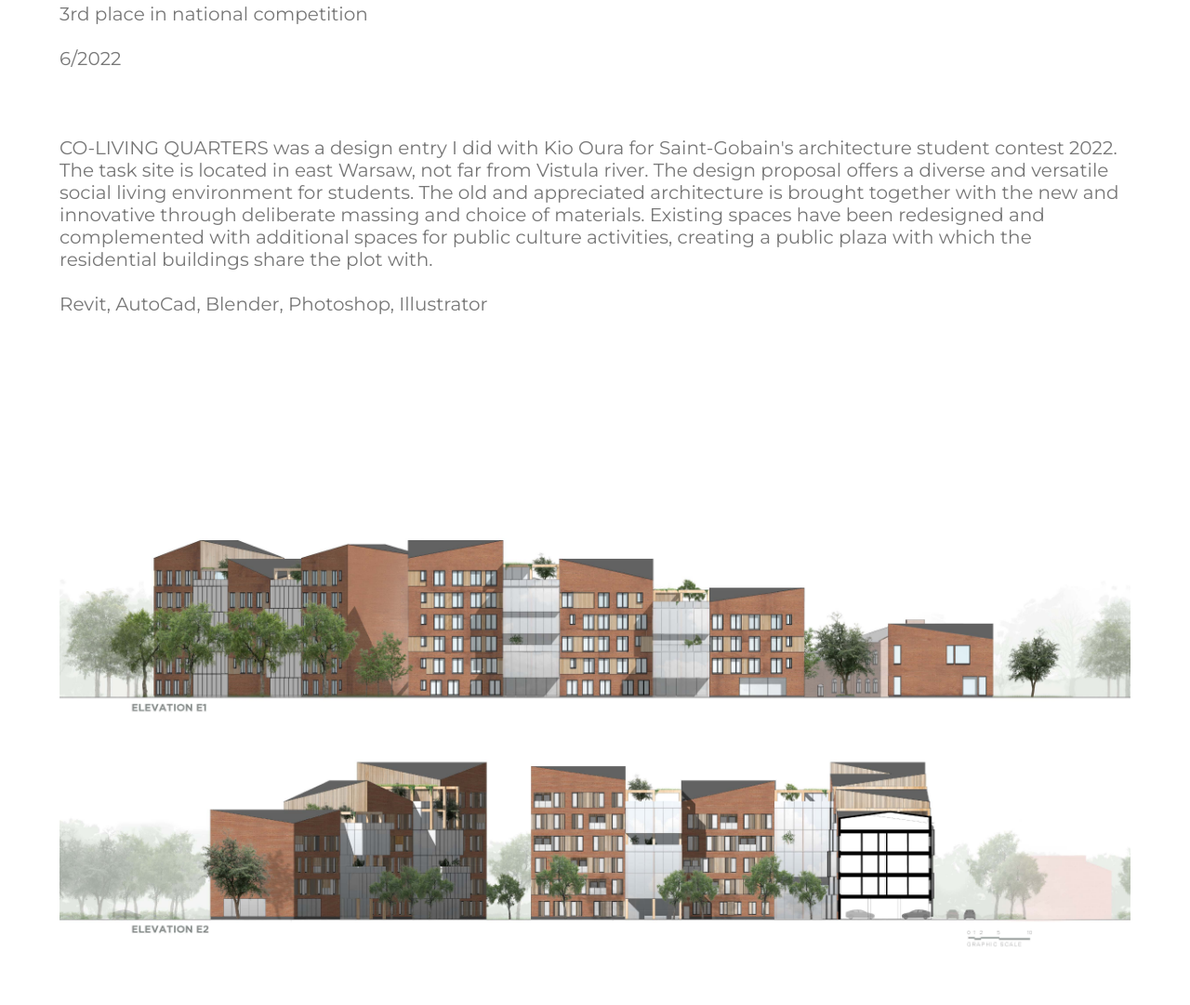
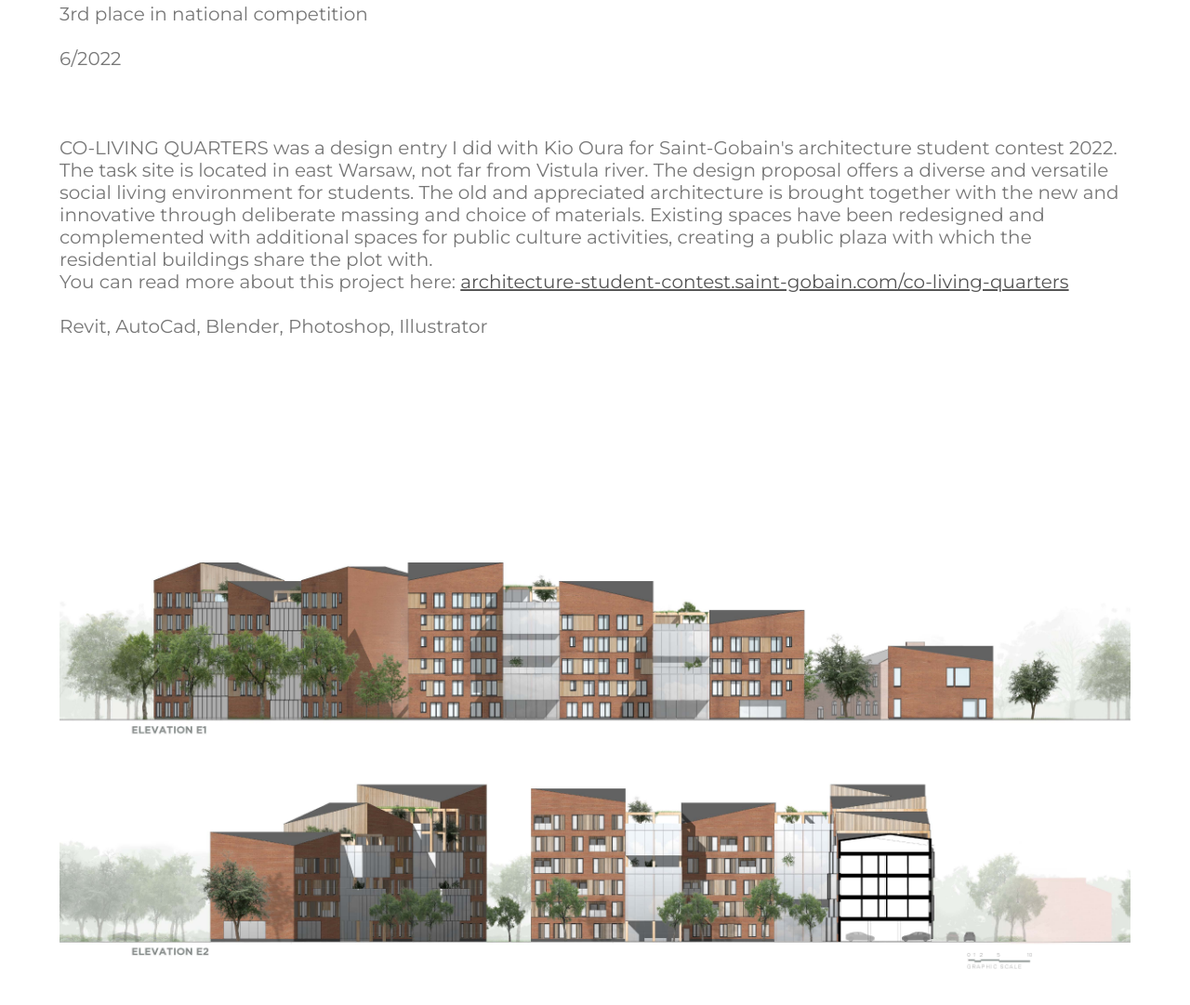
Before and after one commit to NikoVanhala/NikoVanhala, a plain HTML site: page pages/co-living_quarters.html in a window 1280 px wide. Shown: the part 1369-2450 px from the top of the page at 93% size. Drawn offline with Linux system fonts and the light colour scheme; files whose address does not match are found by name.

Commit message:
Update co-living_quarters.html

```diff
--- a/pages/co-living_quarters.html
+++ b/pages/co-living_quarters.html
@@ -114,6 +114,8 @@ CO-LIVING QUARTERS was a design entry I did with Kio Oura for Saint-Gobain's arc
 The design proposal offers a diverse and versatile social living environment for students. The old and appreciated architecture is brought together with the new and innovative through deliberate massing and choice of materials.
 Existing spaces have been redesigned and complemented with additional spaces for public culture activities, creating a public plaza with which the residential buildings share the plot with.
 <br>
+You can read more about this project here: <a href="https://architecture-student-contest.saint-gobain.com/project/2022/finland/co-living-quarters">architecture-student-contest.saint-gobain.com/co-living-quarters</a>
+<br>
 <br>
 Revit, AutoCad, Blender, Photoshop, Illustrator
 <br><br><br>
```
